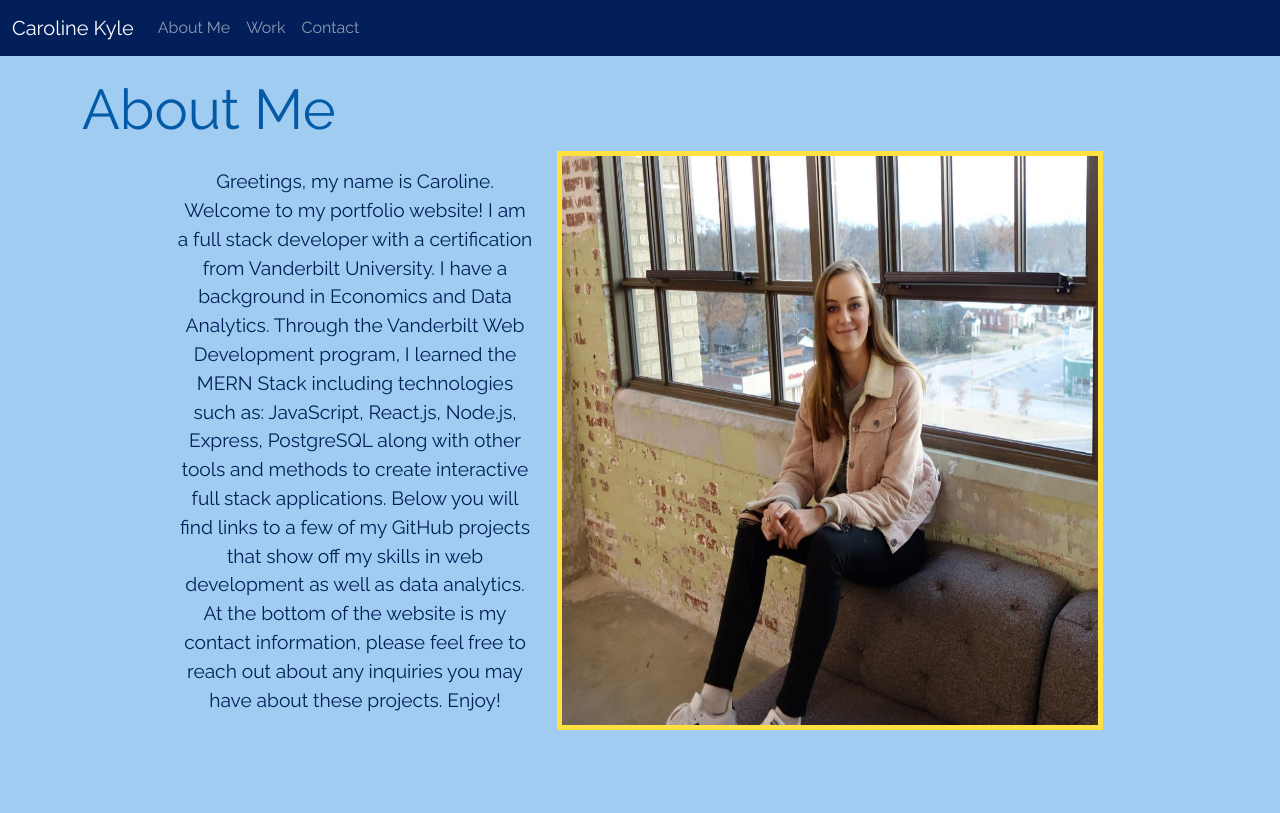
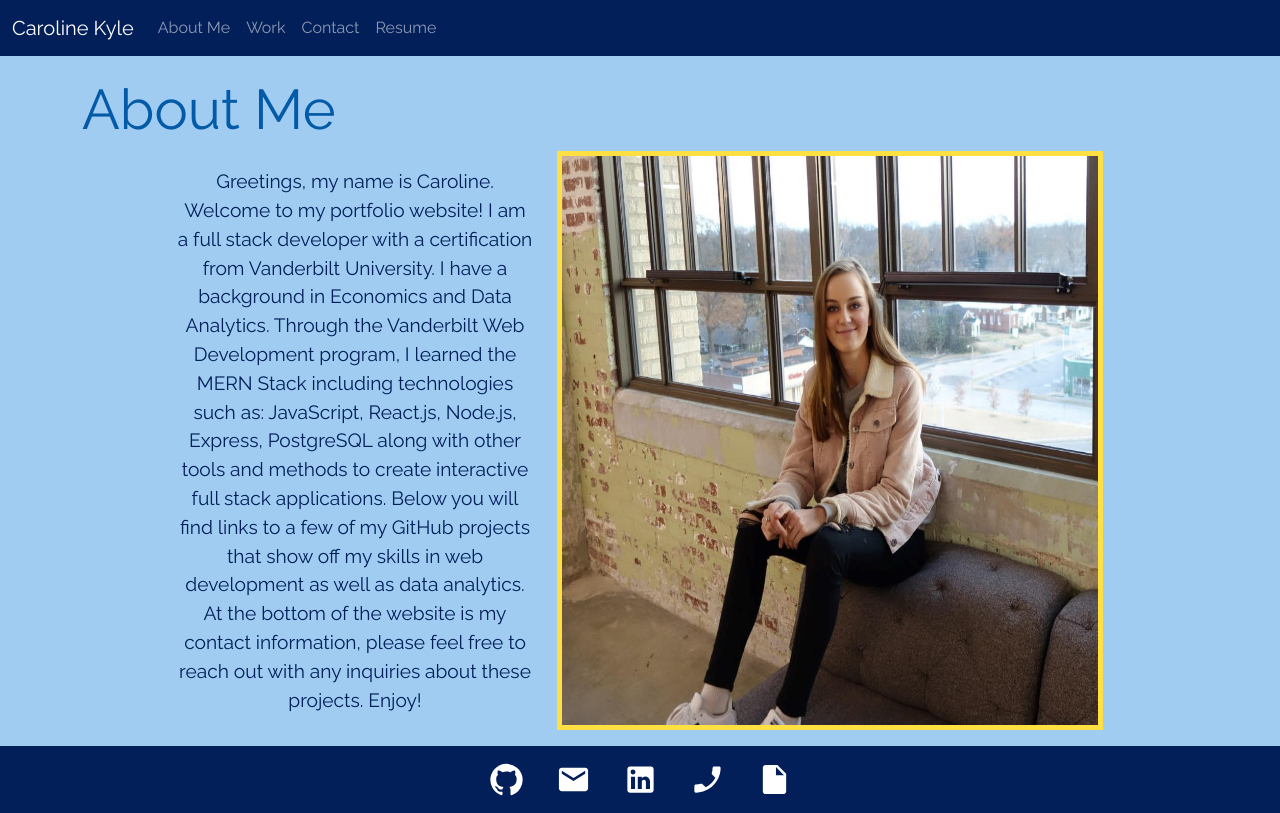
Before and after one commit to ckyle121/Portfolio-, a React (Create React App) app: page / in a window 1280 px wide. Built offline with nearby package versions, Linux system fonts and the light colour scheme.

Commit message:
add footer

```diff
--- a/package.json
+++ b/package.json
@@ -3,7 +3,10 @@
   "version": "0.1.0",
   "private": true,
   "dependencies": {
+    "@emotion/react": "^11.9.0",
+    "@emotion/styled": "^11.8.1",
     "@mui/icons-material": "^5.6.2",
+    "@mui/material": "^5.6.3",
     "@testing-library/jest-dom": "^5.16.4",
     "@testing-library/react": "^13.1.1",
     "@testing-library/user-event": "^13.5.0",
--- a/src/App.js
+++ b/src/App.js
@@ -1,8 +1,10 @@
 import React, { useState } from 'react';
 import 'bootstrap/dist/css/bootstrap.css'
+import '@mui/icons-material'
 import Nav from './components/Nav';
 import About from './components/About';
 import Contact from './components/Contact';
+import Footer from './components/Footer';
 
 function App() {
   const [contactSelected, setContactSelected] = useState(false);
@@ -18,8 +20,8 @@ function App() {
             <Contact></Contact>
           )}
       </main>
+      <Footer />
     </div>
-
   );
 }
 
--- a/src/components/About/index.js
+++ b/src/components/About/index.js
@@ -2,25 +2,25 @@ import React from "react";
 
 function About() {
   return(
-    <section class="container" id="about-me">
-    <h2 class="display-4">About Me</h2>
-      <div class="row justify-content-center">
-          <p class="col-md-4 col-sm-12 bio-text">
+    <section className="container" id="about-me">
+    <h2 className="display-4">About Me</h2>
+      <div className="row justify-content-center">
+          <p className="col-md-4 col-sm-12 bio-text">
             Greetings, my name is Caroline. Welcome to my portfolio website!
             I am a full stack developer with a certification from Vanderbilt University. I
             have a background in Economics and Data Analytics. Through the Vanderbilt Web Development program, I learned
             the MERN Stack including technologies such as: JavaScript, React.js, Node.js, Express, PostgreSQL
             along with other tools and methods to create interactive full stack applications.
             Below you will find links to a few of my GitHub projects that show off my skills in web development as
-            well as data analytics. At the bottom of the website is my contact information, please feel free to reach out about any
-            inquiries you may have about these projects. Enjoy!
+            well as data analytics. At the bottom of the website is my contact information, please feel free to reach out with any
+            inquiries about these projects. Enjoy!
           </p>
-          <div class="col-md-6 col-sm-12">
+          <div className="col-md-6 col-sm-12">
             <img
               src={require('../../assets/images/caroline_smiling.jpg')}
               alt="Caroline Smiling"
               id="profile-image"
-              class="bio-img"
+              className="bio-img"
             />
           </div>
         </div>
--- a/src/components/Contact/index.js
+++ b/src/components/Contact/index.js
@@ -41,7 +41,7 @@ function Contact()  {
                     <input type="text" defaultValue={name} onBlur={handleChange} name="name" />
                 </div>
                 <div>
-                    <label htmlFor="email">E-mail Address:</label>
+                    <label htmlFor="email">E-mail address:</label>
                     <input type="email" defaultValue={email} name="email" onBlur={handleChange} />
                 </div>
                 <div>
@@ -58,4 +58,5 @@ function Contact()  {
         </section>
     );
 }
+
 export default Contact;
--- a/src/components/Footer/index.js
+++ b/src/components/Footer/index.js
@@ -8,10 +8,25 @@ import resume from '../../assets/resume/Caroline_Kyle_2022.pdf'
 
 function Footer() {
     return(
-<nav class="navbar navbar-expand-lg navbar-dark">
-    <div class="container-fluid">
-    </div>
-        </nav>
+    <footer className="sticky-bottom">
+        <div className="container d-flex justify-content-center">
+            <a href="https://github.com/ckyle121">
+                <GitHubIcon style={{ fill: 'white' }} fontSize="large" className="icon m-3" />
+            </a>
+            <a href="mailto:carolinekyle21@gmail.com">
+                <EmailIcon style={{ fill: 'white' }} fontSize="large" className="icon m-3" />
+            </a>
+            <a href="https://www.linkedin.com/in/ckyle121/">
+                <LinkedInIcon style={{ fill: 'white' }} fontSize="large" className="icon m-3" />
+            </a>
+            <a href="tel:901-326-2383">
+                <PhoneEnabledIcon style={{ fill: 'white' }} fontSize="large" className="icon m-3" />
+            </a>
+            <a href={resume} target="_blank" rel="noopener noreferrer">
+                <InsertDriveFileIcon style={{ fill: 'white' }} fontSize="large" className="icon m-3" />
+            </a>
+        </div>
+    </footer>
     );
 }
 
--- a/src/components/Nav/index.js
+++ b/src/components/Nav/index.js
@@ -1,4 +1,5 @@
 import React from "react";
+import resume from '../../assets/resume/Caroline_Kyle_2022.pdf'
 
 function Nav(props) {
     const {
@@ -7,11 +8,11 @@ function Nav(props) {
     } = props
 
     return(
-        <nav class="navbar navbar-expand-lg navbar-dark sticky-top">
-        <div class="container-fluid">
-          <a class="navbar-brand" href="/">Caroline Kyle</a>
+        <nav className="navbar navbar-expand-lg navbar-dark sticky-top">
+        <div className="container-fluid">
+          <a className="navbar-brand" href="/">Caroline Kyle</a>
           <button
-            class="navbar-toggler"
+            className="navbar-toggler"
             type="button"
             data-bs-toggle="collapse"
             data-bs-target="#navbarNavAltMarkup"
@@ -19,13 +20,16 @@ function Nav(props) {
             aria-expanded="false"
             aria-label="Toggle navigation"
           >
-            <span class="navbar-toggler-icon"></span>
+            <span className="navbar-toggler-icon"></span>
           </button>
-          <div class="collapse navbar-collapse" id="navbarNavAltMarkup">
-            <div class="navbar-nav">
-              <a href="#about-me" class="nav-link" onClick={() => setContactSelected(false)}>About Me</a>
-              <a href="#work" class="nav-link">Work</a>
-              <a href="#contact" class="nav-link" onClick={() => setContactSelected(true)}>Contact</a>
+          <div className="collapse navbar-collapse" id="navbarNavAltMarkup">
+            <div className="navbar-nav">
+              <a href="#about-me" className="nav-link" onClick={() => setContactSelected(false)}>About Me</a>
+              <a href="#work" className="nav-link">Work</a>
+              <a href="#contact" className={`nav-link ${contactSelected && 'navActive'}`}>
+                <span onClick={() => setContactSelected(true)}>Contact</span>
+             </a>
+              <a href={resume} target="_blank" rel="noopener noreferrer" className="nav-link">Resume</a>
             </div>
           </div>
         </div>
--- a/src/index.css
+++ b/src/index.css
@@ -65,4 +65,5 @@ img:hover{
 
 footer{
   background-color: var(--dark-blue);
+  margin-top: 1rem;
 }
```
Also changed, not shown: 1 other file (tests, documents, lock files or other folders).
